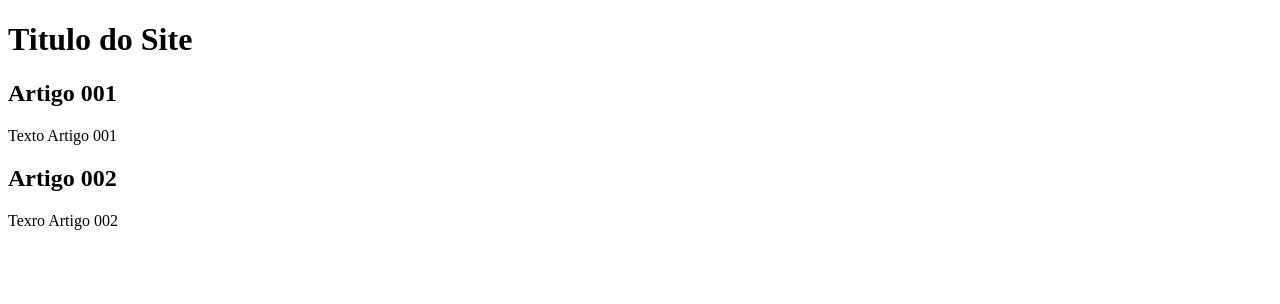
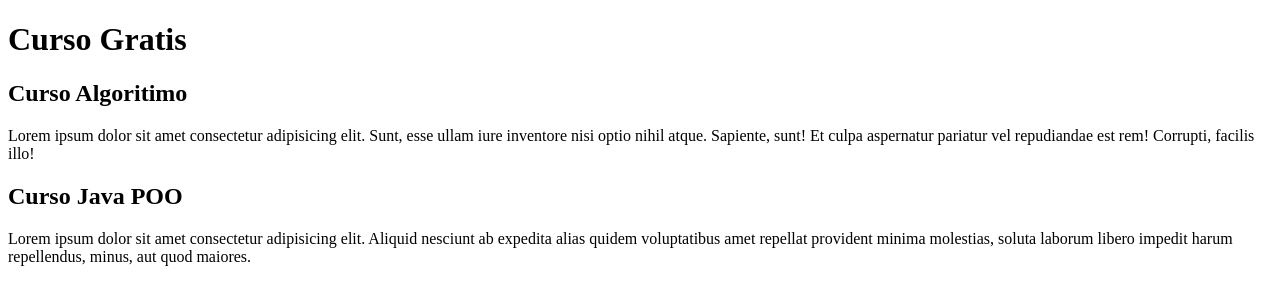
Before and after one commit to RobsonMaia/aulaCrusoEmVideo, a plain HTML site: page index.html in a window 1280 px wide. Drawn offline with Linux system fonts and the light colour scheme.

Commit message:
primeiro conteudo

```diff
--- a/index.html
+++ b/index.html
@@ -9,15 +9,15 @@
 <body>
    <main>
     <header>
-        <h1>Titulo do Site</h1>
+        <h1>Curso Gratis</h1>
     </header>
     <article>
-        <h2>Artigo 001</h2>
-        <p>Texto Artigo 001</p>
+        <h2>Curso Algoritimo</h2>
+        <p>Lorem ipsum dolor sit amet consectetur adipisicing elit. Sunt, esse ullam iure inventore nisi optio nihil atque. Sapiente, sunt! Et culpa aspernatur pariatur vel repudiandae est rem! Corrupti, facilis illo!</p>
     </article>
     <article>
-        <h2>Artigo 002</h2>
-        <p>Texro Artigo 002</p>
+        <h2>Curso Java POO</h2>
+        <p>Lorem ipsum dolor sit amet consectetur adipisicing elit. Aliquid nesciunt ab expedita alias quidem voluptatibus amet repellat provident minima molestias, soluta laborum libero impedit harum repellendus, minus, aut quod maiores.</p>
     </article>
    </main>
 </body>
```
